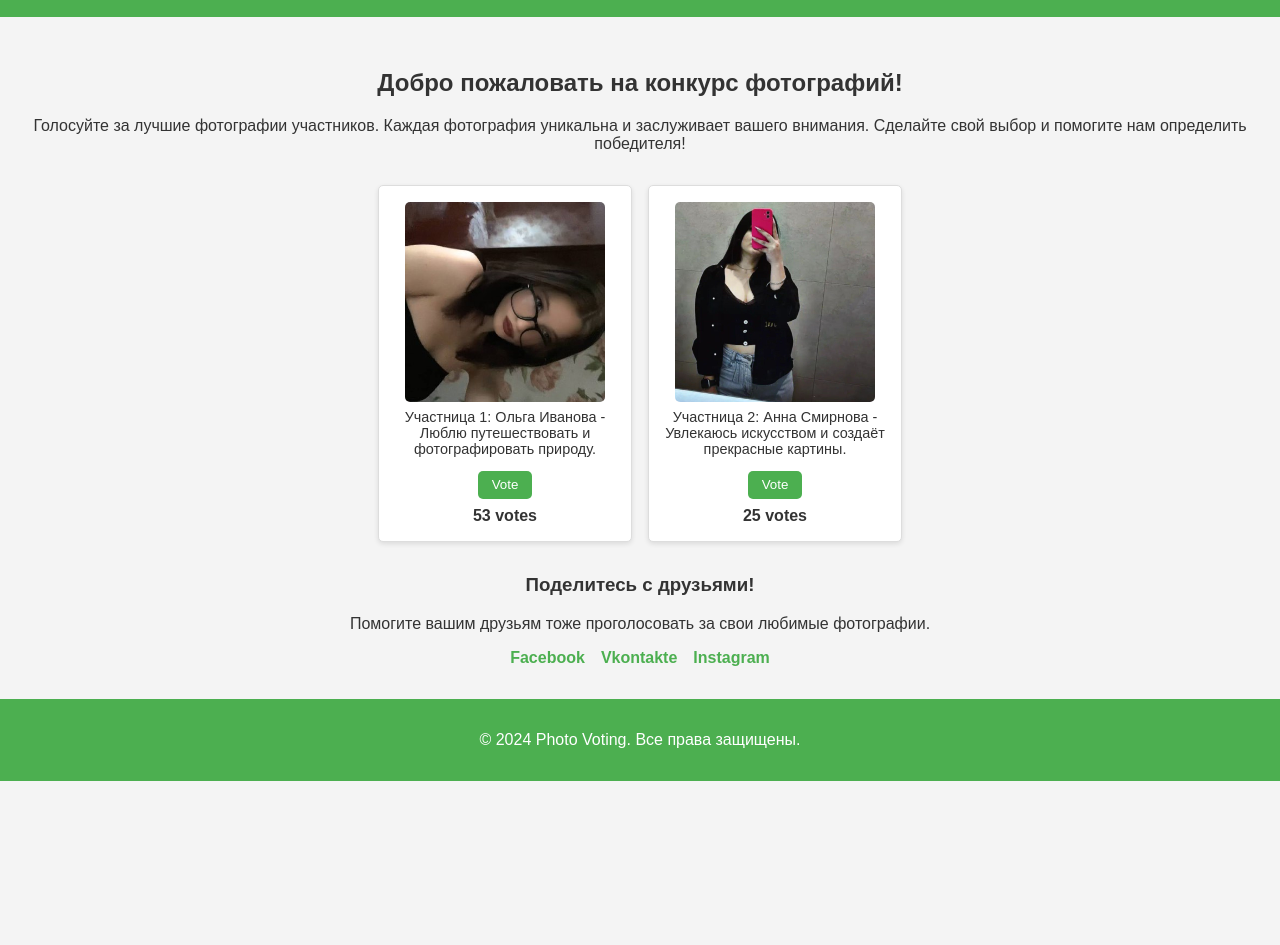
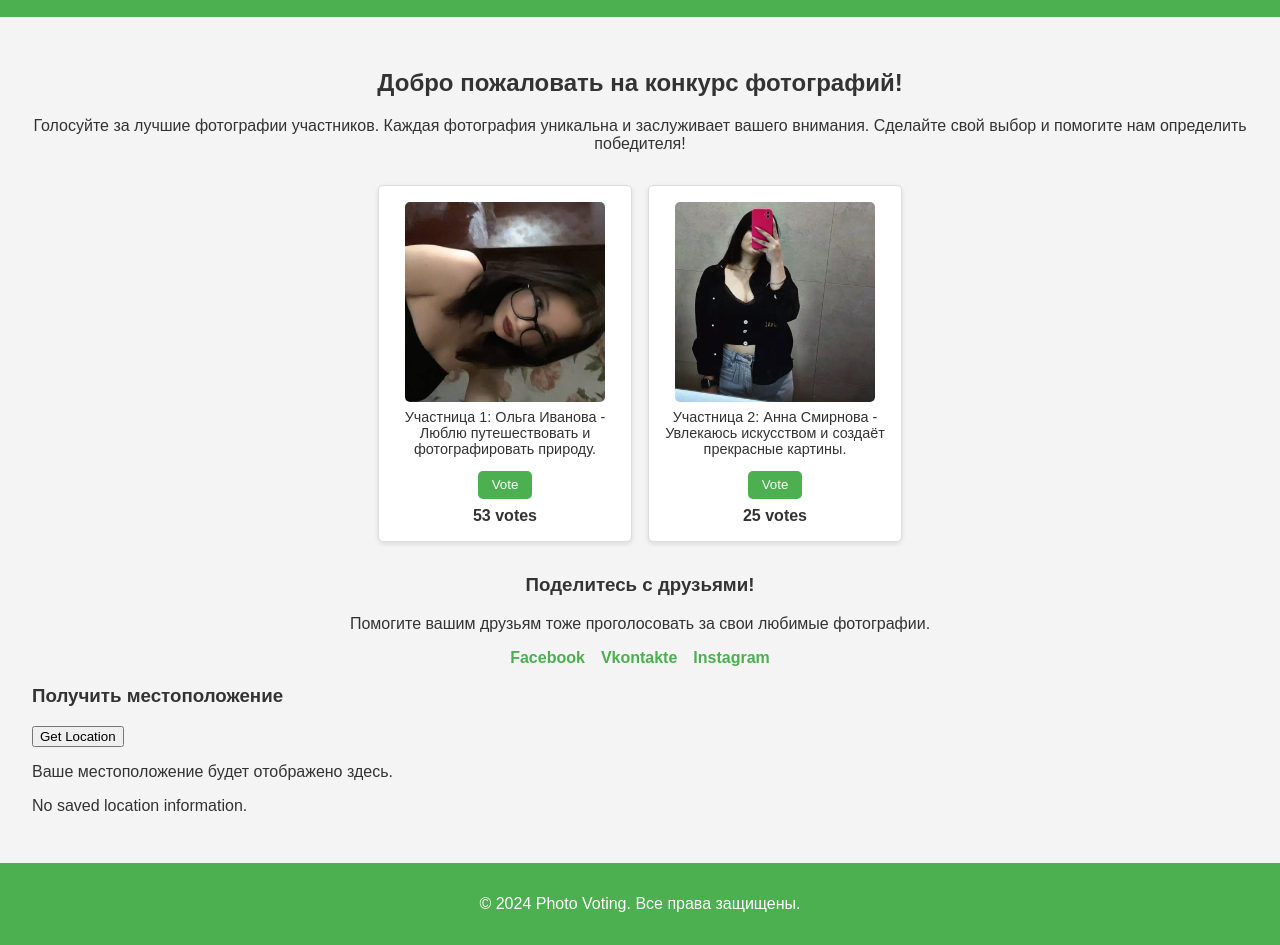
Before and after one commit to Ashura-Cyber/photo-voting, a plain HTML site: page index.html in a window 1280 px wide. Shown: the part 95-1040 px from the top of the page. Before the commit the page ends 876 px from the top, so only its background shows below. Drawn offline with Linux system fonts and the light colour scheme.

Commit message:
Add files via upload

```diff
--- a/index.html
+++ b/index.html
@@ -43,6 +43,12 @@
                 <a href="https://www.instagram.com/" class="social-link">Instagram</a>
             </div>
         </section>
+        <section class="location">
+            <h3>Получить местоположение</h3>
+            <button id="get-location" class="location-button">Get Location</button>
+            <p id="location-info">Ваше местоположение будет отображено здесь.</p>
+            <p id="saved-location-info">Сохраненное местоположение будет отображено здесь.</p>
+        </section>
     </main>
     <footer>
         <p>&copy; 2024 Photo Voting. Все права защищены.</p>
```
